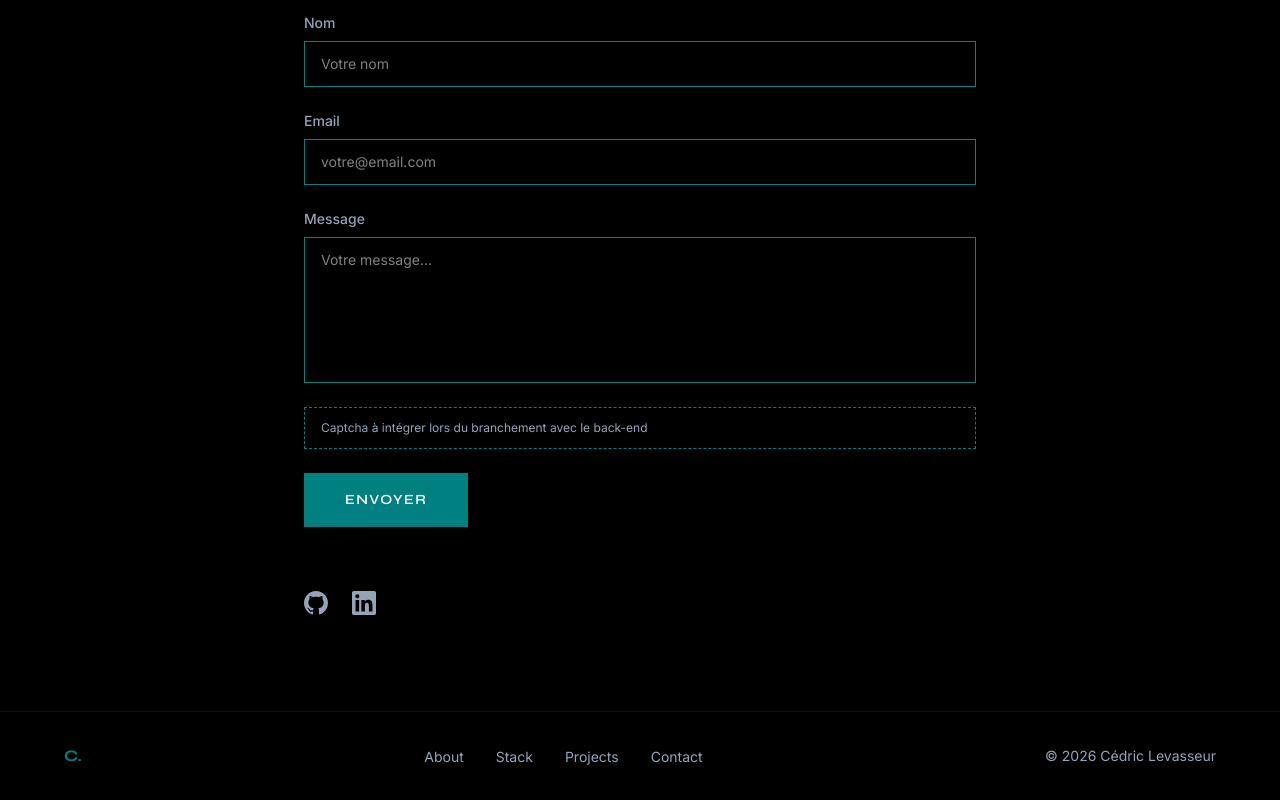
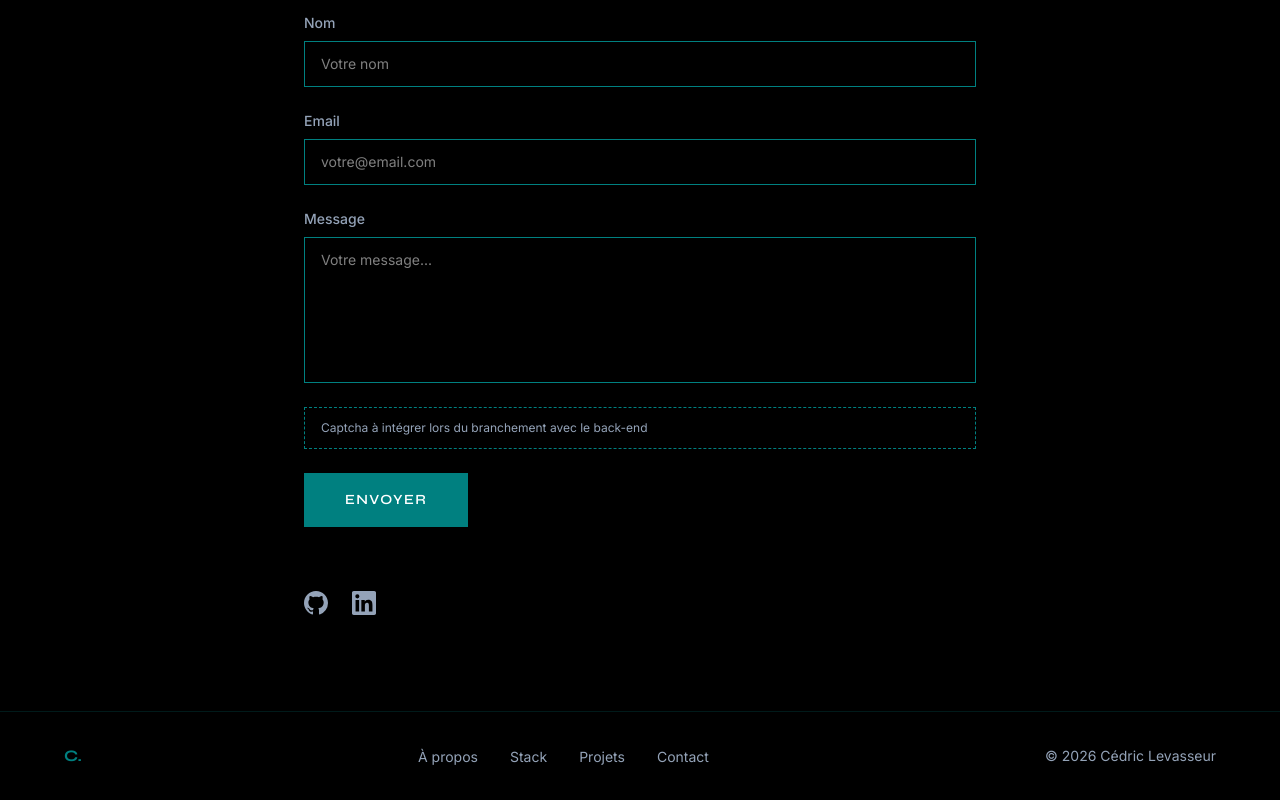
Before and after one commit to Marliva/portfolio, a React (Vite) app in the folder front/: page / in a window 1280 px wide. Shown: the part 3438-4238 px from the top of the page. Built offline with nearby package versions, Linux system fonts and the light colour scheme.

Commit message:
feat: traduire les liens de navigation du pied de page en français

```diff
--- a/front/src/components/layout/Footer.jsx
+++ b/front/src/components/layout/Footer.jsx
@@ -6,9 +6,9 @@ function Footer() {
         <span className="font-heading font-bold text-[var(--color-accent)]">C.</span>
 
         <ul className="flex gap-8 list-none">
-          <li><a href="#about" className="text-[var(--color-text-secondary)] hover:text-[var(--color-accent)] transition-colors duration-300 text-sm">About</a></li>
+          <li><a href="#about" className="text-[var(--color-text-secondary)] hover:text-[var(--color-accent)] transition-colors duration-300 text-sm">À propos</a></li>
           <li><a href="#stack" className="text-[var(--color-text-secondary)] hover:text-[var(--color-accent)] transition-colors duration-300 text-sm">Stack</a></li>
-          <li><a href="#projects" className="text-[var(--color-text-secondary)] hover:text-[var(--color-accent)] transition-colors duration-300 text-sm">Projects</a></li>
+          <li><a href="#projects" className="text-[var(--color-text-secondary)] hover:text-[var(--color-accent)] transition-colors duration-300 text-sm">Projets</a></li>
           <li><a href="#contact" className="text-[var(--color-text-secondary)] hover:text-[var(--color-accent)] transition-colors duration-300 text-sm">Contact</a></li>
         </ul>
 
```
